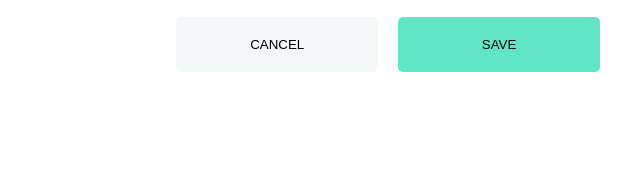
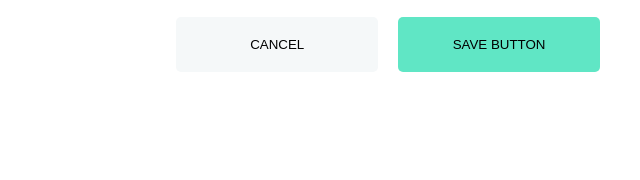
Before and after one commit to 3aPretorius/p45-front-end-challenge, a website built with Parcel: page src/index.html in a window 1280 px wide. Shown: the part 620-800 px from the top of the page, 640-1280 px from the left. Built offline with nearby package versions, Linux system fonts and the light colour scheme.

Commit message:
Changed button for testing

```diff
--- a/src/index.html
+++ b/src/index.html
@@ -91,7 +91,7 @@
             </button>
 
             <button type="submit" class="user-profile-page__form__buttons-save">
-              Save
+              Save Button
             </button>
           </div>
         </form>
```
